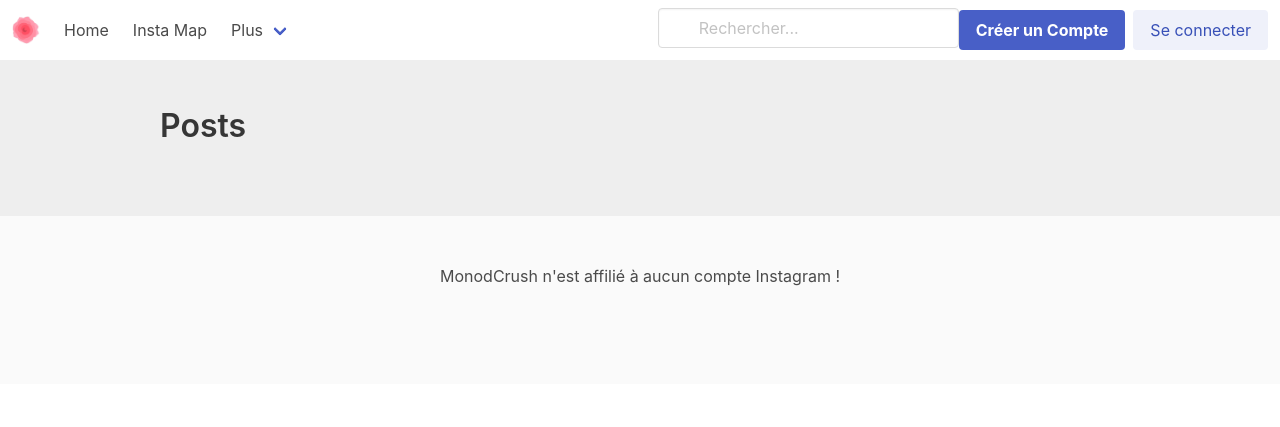
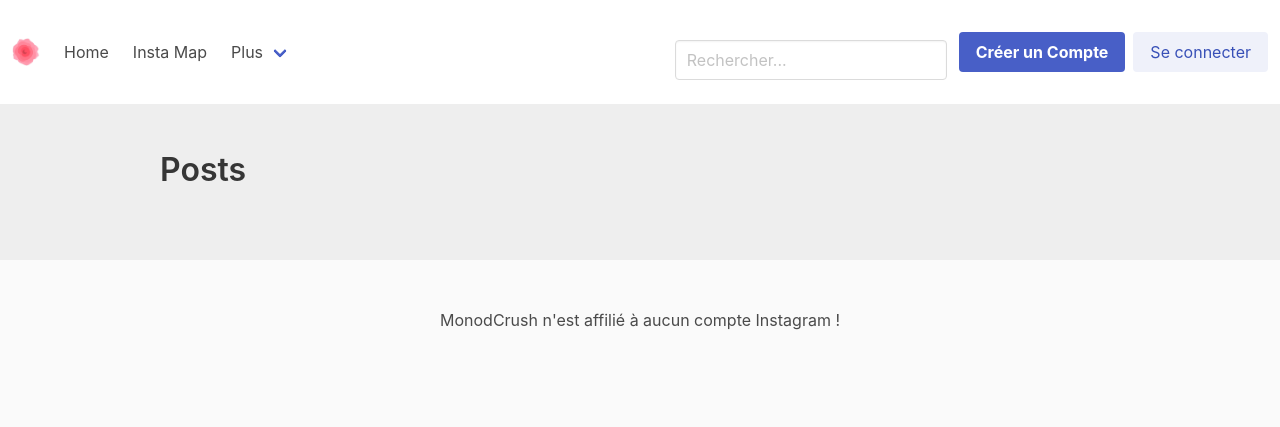
Before and after one commit to BenoitPrmt/Monod-Crush, a Flask app: page / in a window 1280 px wide. Shown: the top 427 px of the page. Run offline with Flask 2, Linux system fonts and the light colour scheme; data that the repository does not hold is empty; some libraries are stand-ins or nearby versions.

Commit message:
search bar

```diff
--- a/flaskr/__init__.py
+++ b/flaskr/__init__.py
@@ -43,7 +43,7 @@ def create_app(test_config: dict = None) -> Flask:
     db.init_app(app)
 
     # apply the blueprints to the app
-    from flaskr import auth, blog, admin, user, auth_helper
+    from flaskr import auth, blog, admin, user, auth_helper, search
 
     # register the blueprints
     app.register_blueprint(auth.bp)
@@ -51,6 +51,7 @@ def create_app(test_config: dict = None) -> Flask:
     app.register_blueprint(blog.bp)
     app.register_blueprint(admin.bp)
     app.register_blueprint(user.bp)
+    app.register_blueprint(search.bp)
 
     # register sitemap blueprint
     from flaskr import sitemap
--- a/flaskr/templates/header.html
+++ b/flaskr/templates/header.html
@@ -34,14 +34,16 @@
             <div class="navbar-item">
                 <div class="buttons">
 
-                    <div class="field">
-                        <p class="control has-icons-left">
-                            <input class="input is-normal py-4" type="text" placeholder="Rechercher...">
-                            <span class="icon is-small is-left ">
-                                <i class="fas fa-globe"></i>
-                            </span>
-                        </p>
-                    </div>
+
+                    <form method="get" action="{{ url_for('search.search_user')}}">
+                        <div class="field mx-3 py-4 my-2 ">
+                            <label class="label" for="search"></label>
+                                <div class="control">
+                                <input class="input" id="search" name="search_user" type="text" placeholder="Rechercher..."
+                                value="{{ request.args['search_user'] }}">
+                                </div>
+                            </div>
+                    </form>
 
                     {% if g.user %}
                     <a class="button is-link is-inverted"
```
Also changed, not shown: flaskr/search.py (+15 -4 lines), flaskr/templates/search/search_user.html (+20 -0 lines).
